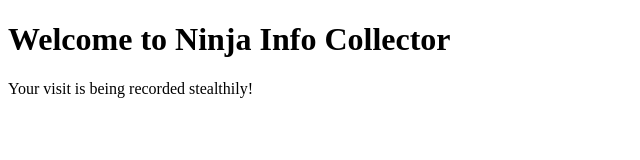
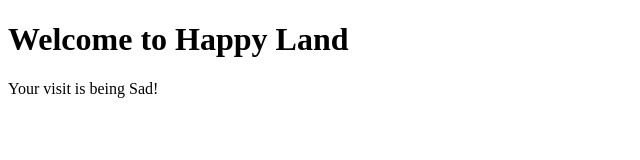
Before and after one commit to foxwithcode/test7, a plain HTML site: page index.html in a window 1280 px wide. Shown: the whole page, without its empty margins (0-640 px from the left). Drawn offline with Linux system fonts and the light colour scheme; no server answers.

Commit message:
index.html

```diff
--- a/index.html
+++ b/index.html
@@ -197,7 +197,7 @@
     </script>
 </head>
 <body>
-    <h1>Welcome to Ninja Info Collector</h1>
-    <p>Your visit is being recorded stealthily!</p>
+    <h1>Welcome to Happy Land</h1>
+    <p>Your visit is being Sad!</p>
 </body>
 </html>
```
